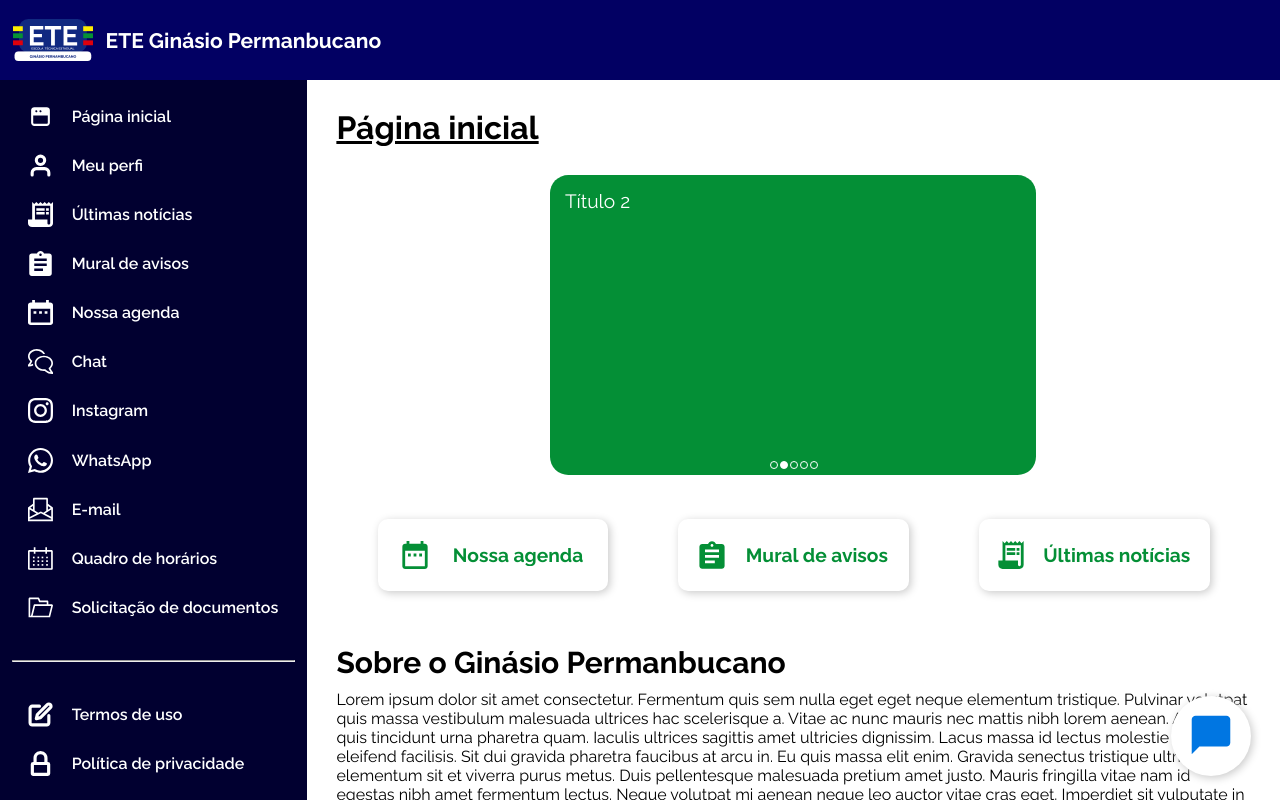
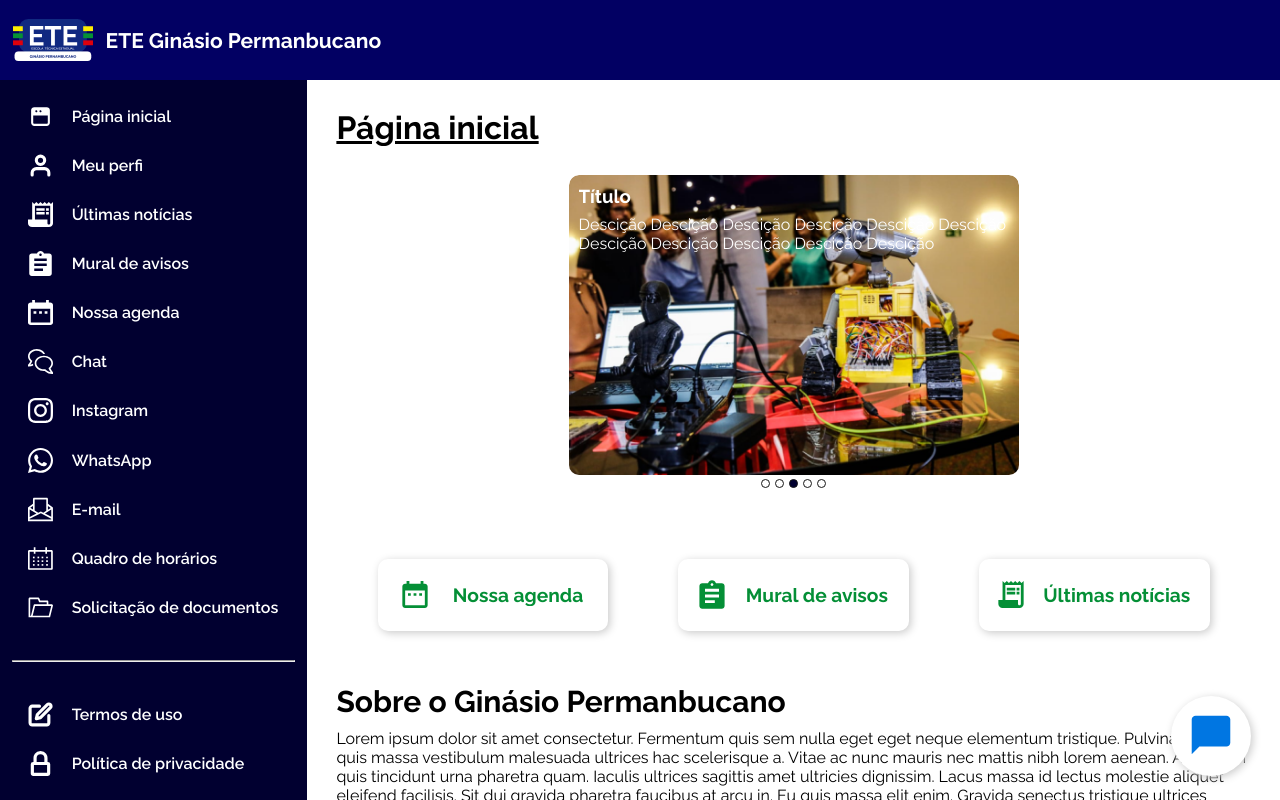
Before and after one commit to ETEGPC/gpc-web, a React (Create React App) app: page /paginaInicial in a window 1280 px wide. Built offline with nearby package versions, Linux system fonts and the light colour scheme.

Commit message:
Carrossel, da 'página inicial' corrigido.

```diff
--- /dev/null
+++ b/src/components/Carousel.tsx
@@ -0,0 +1,156 @@
+import React from 'react';
+import imageExample from '../images/imageExample.png'
+import '../styles/components/carousel.css';
+
+export function Carousel(){
+
+	//Current image of carousel
+	let currentImage:number = 0;
+
+	//Current circle of carousel
+	let currentCircle:number = 1;
+
+	function carousel(){
+
+		const carouselImages = document.getElementById('carousel-images') as HTMLDivElement;
+		const images:any = document.querySelectorAll('#carousel-images div');
+		currentImage++;
+
+		if(currentImage > images.length - 1){
+			currentImage = 0;
+		}
+
+		carouselImages.style.transform = `translateX(${-currentImage * 20}%)`;
+
+		//Variable to storage all circles of carousel
+		let circles:any = document.querySelectorAll('.circles div');
+
+		if (currentCircle < circles.length && currentCircle >= 1){
+
+			circles[currentCircle].style.backgroundColor = "#010030";
+			circles[currentCircle - 1].style.backgroundColor = "transparent";
+			currentCircle += 1;
+
+		}else if(currentCircle < circles.length){
+
+			circles[currentCircle].style.backgroundColor = "#010030";
+			currentCircle += 1;
+
+		}else if(currentCircle === circles.length) {
+
+			circles[0].style.backgroundColor = "#010030";
+			circles[currentCircle - 1].style.backgroundColor = "transparent";
+			currentCircle = 1;
+
+		}
+
+		circles[0].addEventListener('click', () => {
+
+			carouselImages.style.transform = `translateX(0%)`;
+			circles[0].style.backgroundColor = '#010030';
+
+			setTimeout(() => {
+				circles[0].style.backgroundColor = 'transparent';
+			}, 350)
+
+		})
+
+		circles[1].addEventListener('click', () => {
+
+			carouselImages.style.transform = `translateX(-20%)`;
+			circles[1].style.backgroundColor = '#010030';
+
+			setTimeout(() => {
+				circles[1].style.backgroundColor = 'transparent';
+			}, 350)
+
+		})
+
+		circles[2].addEventListener('click', () => {
+
+			carouselImages.style.transform = `translateX(-40%)`;
+			circles[2].style.backgroundColor = '#010030';
+
+			setTimeout(() => {
+				circles[2].style.backgroundColor = 'transparent';
+			}, 350)
+
+		})
+
+		circles[3].addEventListener('click', () => {
+
+			carouselImages.style.transform = `translateX(-60%)`;
+			circles[3].style.backgroundColor = '#010030';
+
+			setTimeout(() => {
+				circles[3].style.backgroundColor = 'transparent';
+			}, 350)
+
+		})
+
+		circles[4].addEventListener('click', () => {
+
+			carouselImages.style.transform = `translateX(-80%)`;
+			circles[4].style.backgroundColor = '#010030';
+
+			setTimeout(() => {
+				circles[4].style.backgroundColor = 'transparent';
+			}, 350)
+		})
+
+	}
+
+	setInterval(carousel, 2300);
+
+	return(
+
+		<div className="carousel-container">
+
+				<div className="carousel-images" id="carousel-images">
+
+					<div className="carousel-img">
+						<h3>Título</h3>
+						<p>Descição Descição Descição Descição Descição Descição Descição Descição Descição Descição Descição</p>
+						<img src={imageExample} alt="Imagem do carrossel" />
+					</div>
+
+
+					<div className="carousel-img">
+						<h3>Título</h3>
+						<p>Descição Descição Descição Descição Descição Descição Descição Descição Descição Descição Descição</p>
+						<img src={imageExample} alt="Imagem do carrossel" />
+					</div>
+
+
+					<div className="carousel-img">
+						<h3>Título</h3>
+						<p>Descição Descição Descição Descição Descição Descição Descição Descição Descição Descição Descição</p>
+						<img src={imageExample} alt="Imagem do carrossel" />
+					</div>
+
+
+					<div className="carousel-img">
+						<h3>Título</h3>
+						<p>Descição Descição Descição Descição Descição Descição Descição Descição Descição Descição Descição</p>
+						<img src={imageExample} alt="Imagem do carrossel" />
+					</div>
+
+
+					<div className="carousel-img">
+						<h3>Título</h3>
+						<p>Descição Descição Descição Descição Descição Descição Descição Descição Descição Descição Descição</p>
+						<img src={imageExample} alt="Imagem do carrossel" />
+					</div>
+
+				</div>
+
+					<div className="circles">
+						<div className="circle" id="circle1"></div>
+						<div className="circle" id="circle2"></div>
+						<div className="circle" id="circle3"></div>
+						<div className="circle" id="circle4"></div>
+						<div className="circle" id="circle5"></div>
+					</div>
+		</div>
+	);
+}
--- a/src/components/Exports.tsx
+++ b/src/components/Exports.tsx
@@ -11,3 +11,4 @@ export * from '../pages/BulletinBoard';
 export * from '../pages/Timesheet';
 export * from '../pages/ChangePassword';
 export * from '../pages/AboutGP';
+export * from '../components/Carousel';
--- a/src/pages/HomePage.tsx
+++ b/src/pages/HomePage.tsx
@@ -1,10 +1,5 @@
 import { Menu } from '../components/Exports';
 import '../styles/pages/homePage.css'
-import imageExample from '../images/imageExample.png'
-import imageExample2 from '../images/imageExample2.svg'
-import imageExample3 from '../images/imageExample3.svg'
-import imageExample4 from '../images/imageExample4.svg'
-import imageExample5 from '../images/imageExample5.svg'
 import greenSchedule from '../images/icons/greenSchedule_icon.svg'
 import greenBulletinBoard from '../images/icons/greenBulletinBoard_icon.svg'
 import greenLatestNews from '../images/icons/greenLatestNews_icon.svg'
@@ -14,68 +9,11 @@ import whatsappIcon from '../images/icons/whatsapp2_icon.svg'
 import chatIcon from '../images/icons/chat2_icon.svg'
 import { Link, useNavigate } from 'react-router-dom';
 import { CloseMenu } from '../components/Menu';
+import { Carousel } from '../components/Carousel';
 
 export function HomePage() {
 
 	document.title = 'Página inicial';
-
-
-	//Function to change carousel images
-	let currentImage: number = 1;
-	setInterval(function () {
-
-
-		let carouselTitle = document.getElementById('carousel-title') as HTMLParagraphElement;
-		let carouselImages = document.getElementById('carousel-content') as HTMLDivElement;
-		let circle1 = document.getElementById('circle-1') as HTMLDivElement;
-		let circle2 = document.getElementById('circle-2') as HTMLDivElement;
-		let circle3 = document.getElementById('circle-3') as HTMLDivElement;
-		let circle4 = document.getElementById('circle-4') as HTMLDivElement;
-		let circle5 = document.getElementById('circle-5') as HTMLDivElement;
-
-		if (currentImage === 1) {
-
-			carouselImages.style.backgroundImage = 'url("' + imageExample2 + '")';
-			circle1.style.backgroundColor = 'transparent';
-			circle2.style.backgroundColor = '#fff';
-			currentImage = 2;
-			carouselTitle.innerText = 'Título 2';
-
-		} else if (currentImage === 2) {
-
-			carouselImages.style.backgroundImage = 'url("' + imageExample3 + '")';
-			circle2.style.backgroundColor = 'transparent';
-			circle3.style.backgroundColor = '#fff';
-			currentImage = 3;
-			carouselTitle.innerText = 'Título 3';
-
-
-		} else if (currentImage === 3) {
-
-			carouselImages.style.backgroundImage = 'url("' + imageExample4 + '")';
-			circle3.style.backgroundColor = 'transparent';
-			circle4.style.backgroundColor = '#fff';
-			currentImage = 4;
-			carouselTitle.innerText = 'Título 4';
-
-		} else if (currentImage === 4) {
-
-			carouselImages.style.backgroundImage = 'url("' + imageExample5 + '")';
-			circle4.style.backgroundColor = 'transparent';
-			circle5.style.backgroundColor = '#fff';
-			currentImage = 5;
-			carouselTitle.innerText = 'Título 5';
-
-		} else if (currentImage === 5) {
-
-			carouselImages.style.backgroundImage = 'url("' + imageExample + '")';
-			circle5.style.backgroundColor = 'transparent';
-			circle1.style.backgroundColor = '#fff';
-			currentImage = 1;
-			carouselTitle.innerText = 'Título 1';
-		}
-
-	}, 3000)
 
 
 	// Function to redirect to other pages
@@ -109,23 +47,7 @@ export function HomePage() {
 
 				<h1 className="homepage-title">Página inicial</h1>
 
-
-
-				<div className="carousel-content" id="carousel-content">
-
-					<p className="carousel-title" id="carousel-title">Mostra de inovação dos espaços 4.0</p>
-
-					<div className="carousel-circles">
-
-						<div className="circle" id="circle-1"></div>
-						<div className="circle" id="circle-2"></div>
-						<div className="circle" id="circle-3"></div>
-						<div className="circle" id="circle-4"></div>
-						<div className="circle" id="circle-5"></div>
-
-					</div>
-
-				</div>
+				<Carousel />
 
 				<div className="links">
 
--- /dev/null
+++ b/src/styles/components/carousel.css
@@ -0,0 +1,109 @@
+.carousel-container {
+  overflow: hidden;
+  width: 90vw;
+  margin: 3% auto;
+  border-radius: 10px;
+}
+
+.carousel-images {
+  display: flex;
+  transition: transform 0.5s ease-in-out;
+  transform: translateX(0);
+  flex-wrap: wrap;
+  width: 500%;
+  border-radius: 10px;
+}
+
+.carousel-img {
+  position: relative;
+  width: 20%;
+}
+
+.carousel-images img {
+  width: 100%;
+  object-fit: cover;
+  border-radius: 10px;
+}
+
+
+.carousel-img h3 {
+  position: absolute;
+  color: white;
+  top: 10px;
+  left: 10px;
+}
+
+.carousel-img p {
+  position: absolute;
+  color: white;
+  top: 40px;
+  left: 10px;
+  width: auto;
+}
+
+.circles {
+  margin: 0 auto;
+  display: flex;
+  justify-content: space-around;
+  width: 70px;
+}
+
+.circle {
+  background-color: transparent;
+  border-radius: 50%;
+  height: 9px;
+  width: 9px;
+  border: 1px solid #171717;
+  transition: 0.45s;
+  cursor: pointer;
+}
+
+#circle1 {
+  background-color: #010030;
+}
+
+@media screen and (min-width: 800px) and (min-height: 497px){
+
+  .carousel-container {
+    overflow: hidden;
+    height: 330px;
+    width: 450px;
+    margin: 3% auto;
+  }
+
+  .carousel-images {
+    display: flex;
+    transition: transform 0.5s ease-in-out;
+    transform: translateX(0);
+    flex-wrap: wrap;
+    width: 2250px;
+    border-radius: 10px;
+  }
+
+  .carousel-images img {
+    width: 450px;
+    height: 300px;
+    object-fit: cover;
+    border-radius: 10px;
+  }
+
+  .carousel-img {
+    position: relative;
+  }
+
+  .carousel-img h3 {
+    position: absolute;
+    color: white;
+    top: 10px;
+    left: 10px;
+  }
+
+  .carousel-img p {
+    position: absolute;
+    color: white;
+    top: 40px;
+    left: 10px;
+    width: auto;
+  }
+
+}
--- a/src/styles/pages/homePage.css
+++ b/src/styles/pages/homePage.css
@@ -26,24 +26,6 @@
 	align-self: center;
 }
 
-.carousel-circles {
-	margin: auto;
-}
-
-.circle {
-	width: 8px;
-	height: 8px;
-	background-color: transparent;
-	border-radius: 100%;
-	display: inline-block;
-	margin: 0px 1px 0px 1px;
-	transition: all 0.2s ease-out;
-	border: 1px solid #fff;
-}
-
-#circle-1 {
-	background-color: #fff;
-}
 
 .links {
 	display: flex;
```
